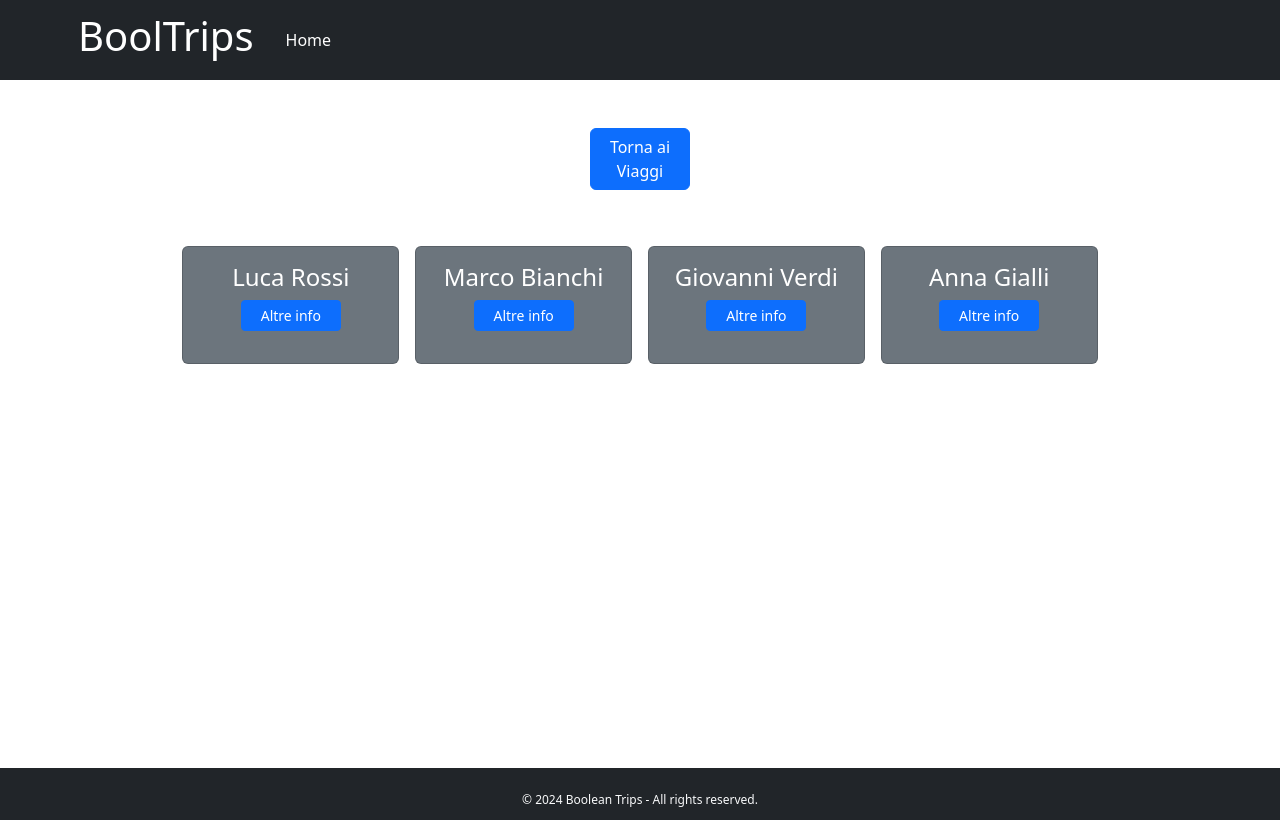
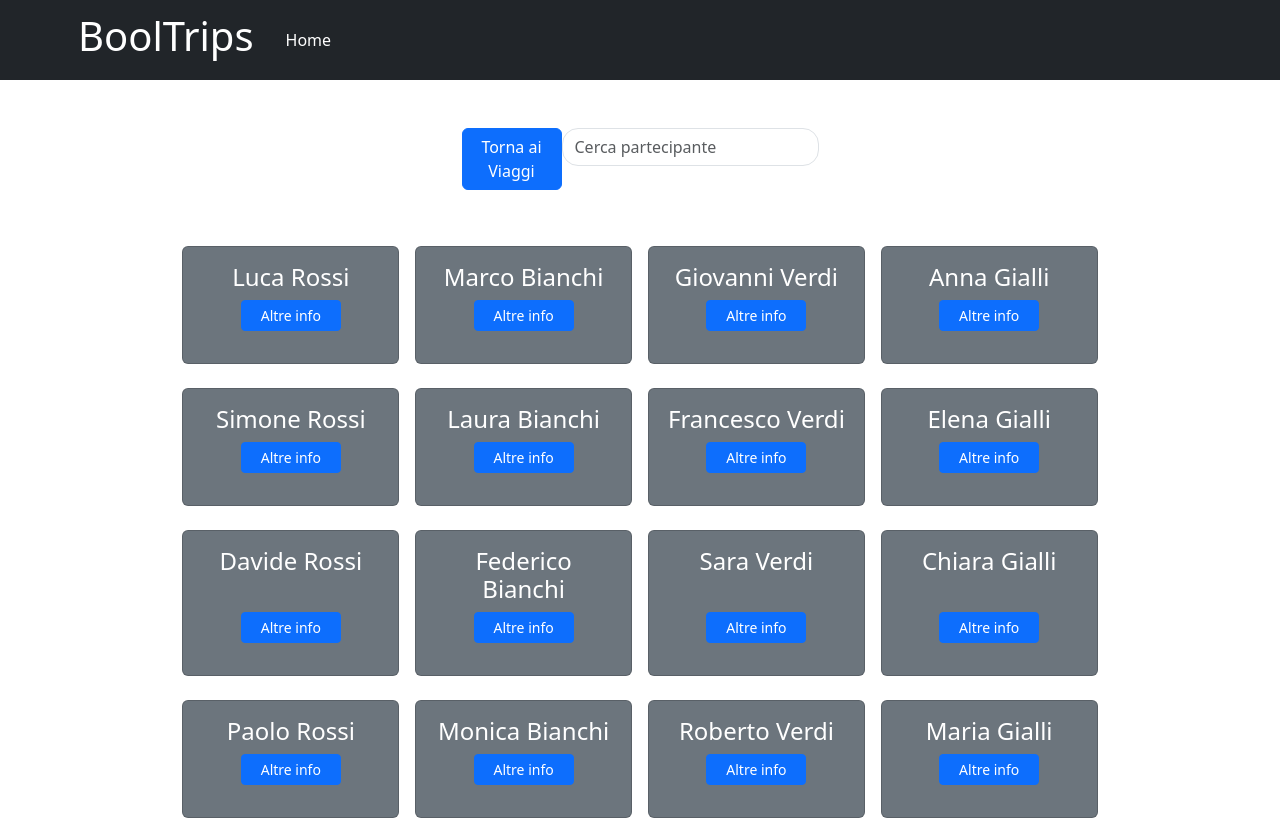
Before and after one commit to massimopallera/goloso-progetto-incredibile, a React (Vite) app: page /trips/V001 in a window 1280 px wide. Shown: the top 820 px of the page. Built offline with nearby package versions, Linux system fonts and the light colour scheme.

Commit message:
added searchbar

```diff
--- a/src/pages/SingleTrip.jsx
+++ b/src/pages/SingleTrip.jsx
@@ -3,7 +3,7 @@ import visitatori from "../database/visitatori"
 import { NavLink } from "react-router-dom"
 import { useParams } from "react-router-dom"
 import SinglePartecipant from "./SinglePartecipant"
-import { useState } from "react"
+import { useState,useEffect } from "react"
 import { Button } from "bootstrap"
 
 const initial = {
@@ -17,10 +17,17 @@ export default function SingleTrip() {
     const { id } = useParams()
     const [client, setClient] = useState(initial)
 
+    const [search, setSearch]  =useState('')
+    const [filteredPartecipant, setFilteredPartecipant] =useState(visitatori.filter(client => (client.id.toLowerCase() === client.id.toLowerCase())))
+
+    useEffect(() => {
+        setFilteredPartecipant(visitatori.filter(visitatore => visitatore.nome.toLowerCase().includes(search.toLowerCase()) || visitatore.cognome.toLowerCase().includes(search.toLowerCase())))
+    },[search])
+
     // const navigate = useNavigate()
 
     // filtred client
-    const filtredClient = visitatori.filter(element => element.codiceViaggio.toLowerCase() === id.toLowerCase());
+    // const filteredClient = visitatori.filter(element => element.codiceViaggio.toLowerCase() === id.toLowerCase());
 
     function handleOverlay(id) {
         const overlayEl = document.querySelector('#overlay')
@@ -45,6 +52,20 @@ export default function SingleTrip() {
                 <NavLink to='/'>
                     <button className="btn btn-primary">Torna ai Viaggi</button>
                 </NavLink>
+
+                {/* search bar */}
+                <div className="searchBar">
+                    <form className="d-flex mb-3" role="search">
+                        <input
+                            className="form-control rounded-4"
+                            type="search"
+                            placeholder="Cerca partecipante"
+                            aria-label="Search"
+                            value={search}
+                            onChange={(e) => setSearch(e.target.value)}
+                        />
+                    </form>
+                </div>
             </div>
 
             {/* overlay */}
@@ -56,7 +77,7 @@ export default function SingleTrip() {
             <div className="container">
                 <div className="row row-cols-1 row-cols-sm-3 row-cols-md-5 flex-wrap gap-3 justify-content-center m-3">
 
-                    {filtredClient.map(visitatore => (
+                    {filteredPartecipant.map(visitatore => (
                         <div className="card col g-2 p-3 d-flex align-middle justify-content-between bg-secondary text-white" key={visitatore.id}>
                             <h4 className="text-center ">{visitatore.nome} {visitatore.cognome}</h4>
                             <div className="d-flex justify-content-center">
```
